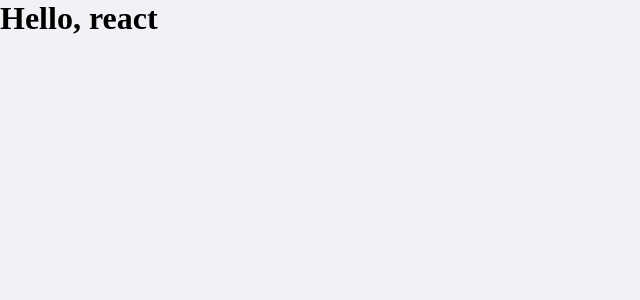
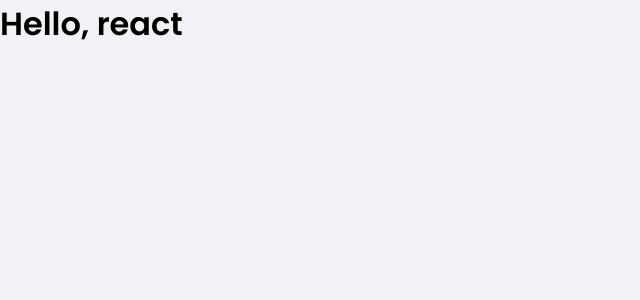
Before and after one commit to caleb-freitas/dtmoney, a React (Create React App) app: page / in a window 1280 px wide. Shown: the top 300 px of the page, without its empty margins (0-640 px from the left). Built offline with nearby package versions, Linux system fonts and the light colour scheme.

Commit message:
chore: add google fonts

```diff
--- a/public/index.html
+++ b/public/index.html
@@ -2,10 +2,12 @@
 <html lang="en">
 
 <head>
+  <link rel="preconnect" href="https://fonts.gstatic.com" crossorigin>
   <meta charset="utf-8" />
   <meta name="viewport" content="width=device-width, initial-scale=1" />
   <link rel="stylesheet" href="favicon.png" type="image/png">
   <title>React App</title>
+  <link href="https://fonts.googleapis.com/css2?family=Poppins:wght@400;600&display=swap" rel="stylesheet">
 </head>
 
 <body>
--- a/src/styles/global.ts
+++ b/src/styles/global.ts
@@ -33,6 +33,15 @@
     -webkit-font-smoothing: antialiased;
   }
 
+  body, input, textarea, button {
+    font-family: 'Poppins', sans-serif;
+    font-weight: 400;
+  }
+
+  h1, h2, h3, h4, h5, h6, strong {
+    font-weight: 600;
+  }
+
   button {
     cursor: pointer;
   }
```
